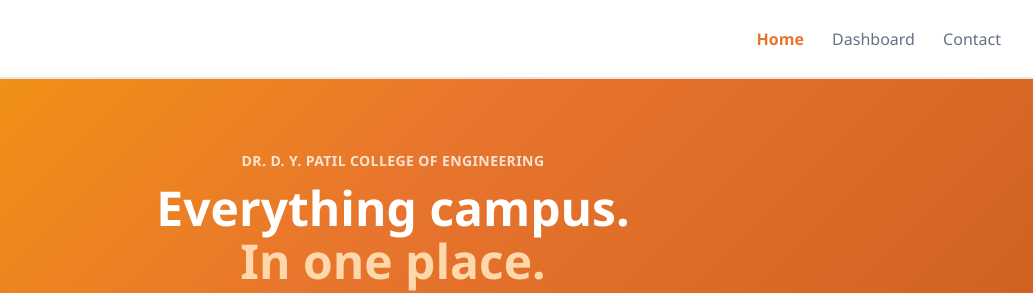
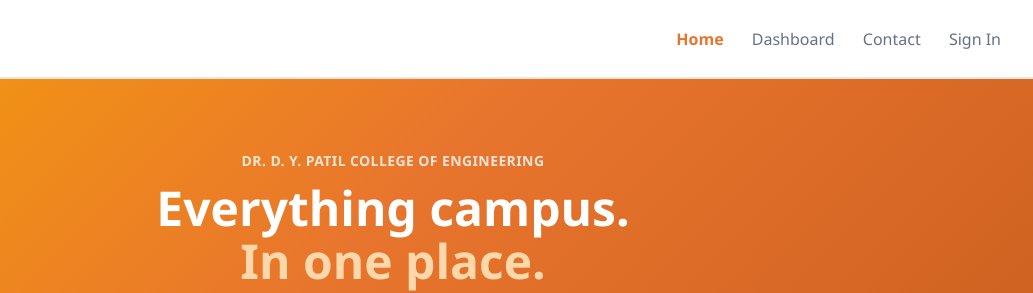
Before and after one commit to Sahilj-770/Campus-Connect, a plain HTML site: page index.html in a window 1280 px wide. Shown: the top 293 px of the page, 247-1280 px from the left. Drawn offline with Linux system fonts and the light colour scheme.

Commit message:
Add Sign In link to home navigation

```diff
--- a/index.html
+++ b/index.html
@@ -16,6 +16,7 @@
       <a href="index.html" class="active">Home</a>
       <a href="Main/dashboard.html">Dashboard</a>
       <a href="Main/contact.html">Contact</a>
+      <a href="Main/signin.html">Sign In</a>
     </nav>
   </header>
 
```
